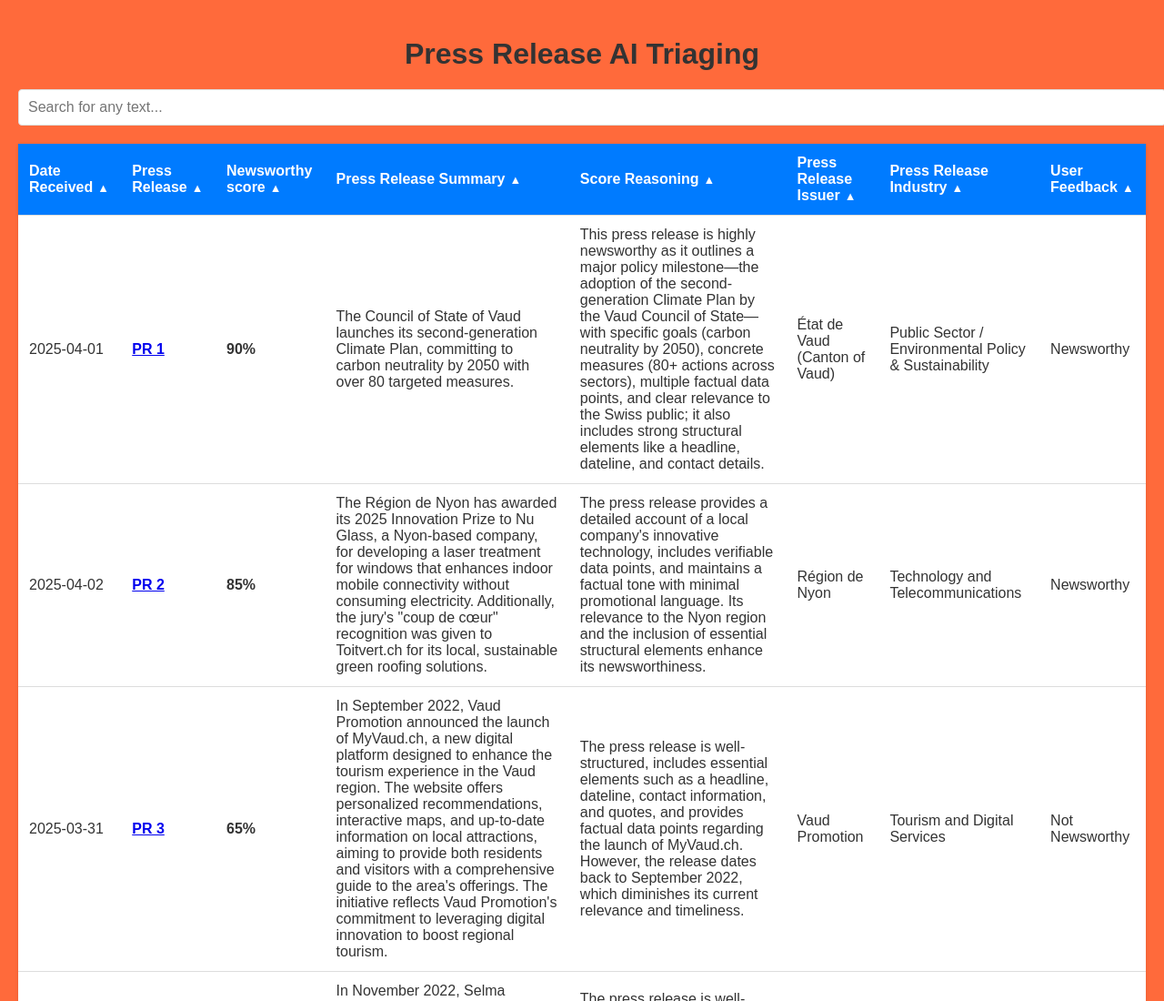
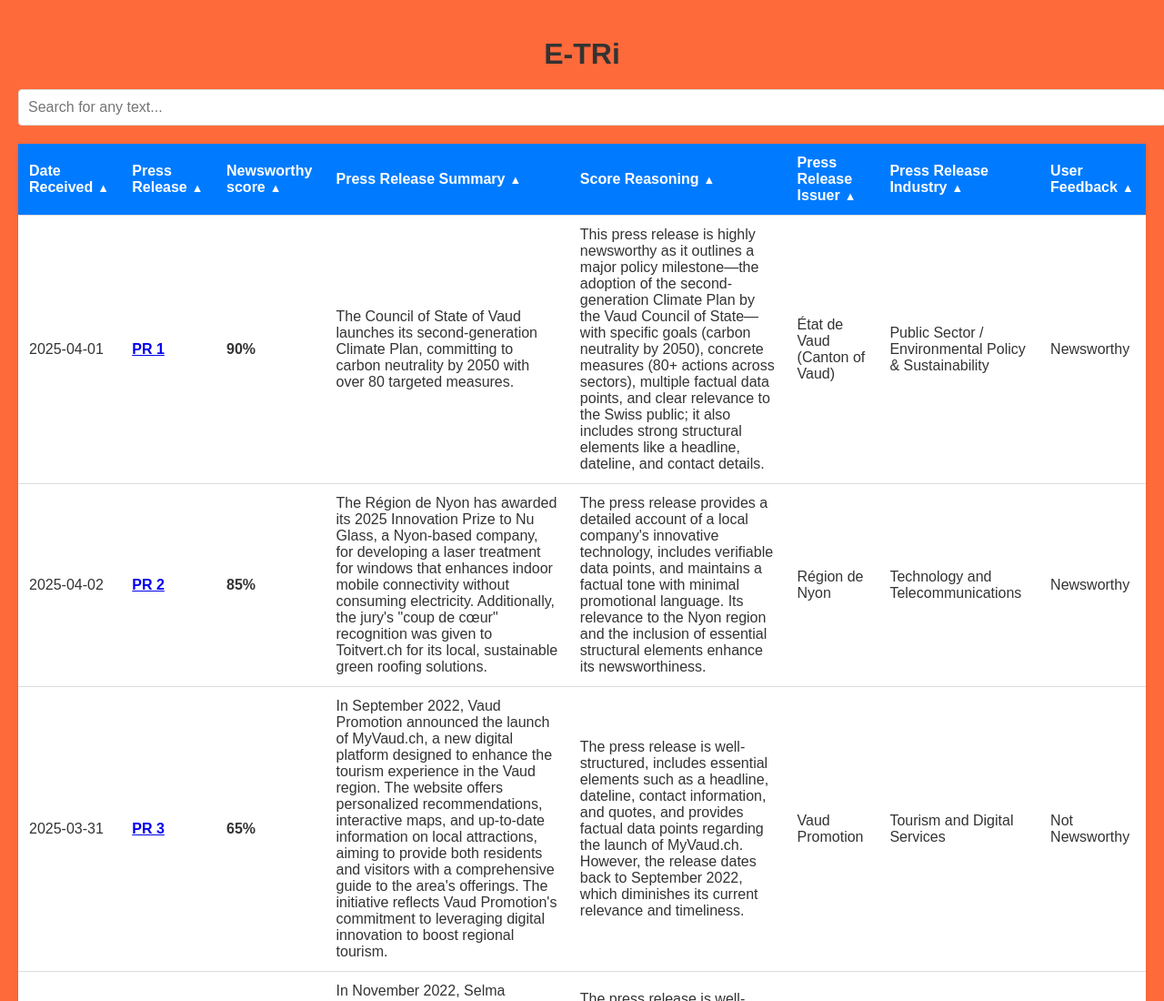
Before and after one commit to Future28b/home1, a plain HTML site: page index.html in a window 1280 px wide. Shown: the top 1100 px of the page at 91% size. Drawn offline with Linux system fonts and the light colour scheme.

Commit message:
Update index.html

```diff
--- a/index.html
+++ b/index.html
@@ -54,7 +54,7 @@
   </style>
 </head>
 <body>
-  <h1>Press Release AI Triaging</h1>
+  <h1>E-TRi</h1>
   <!-- Search input -->
   <input type="text" id="searchInput" onkeyup="searchTable()" placeholder="Search for any text...">
 
```
